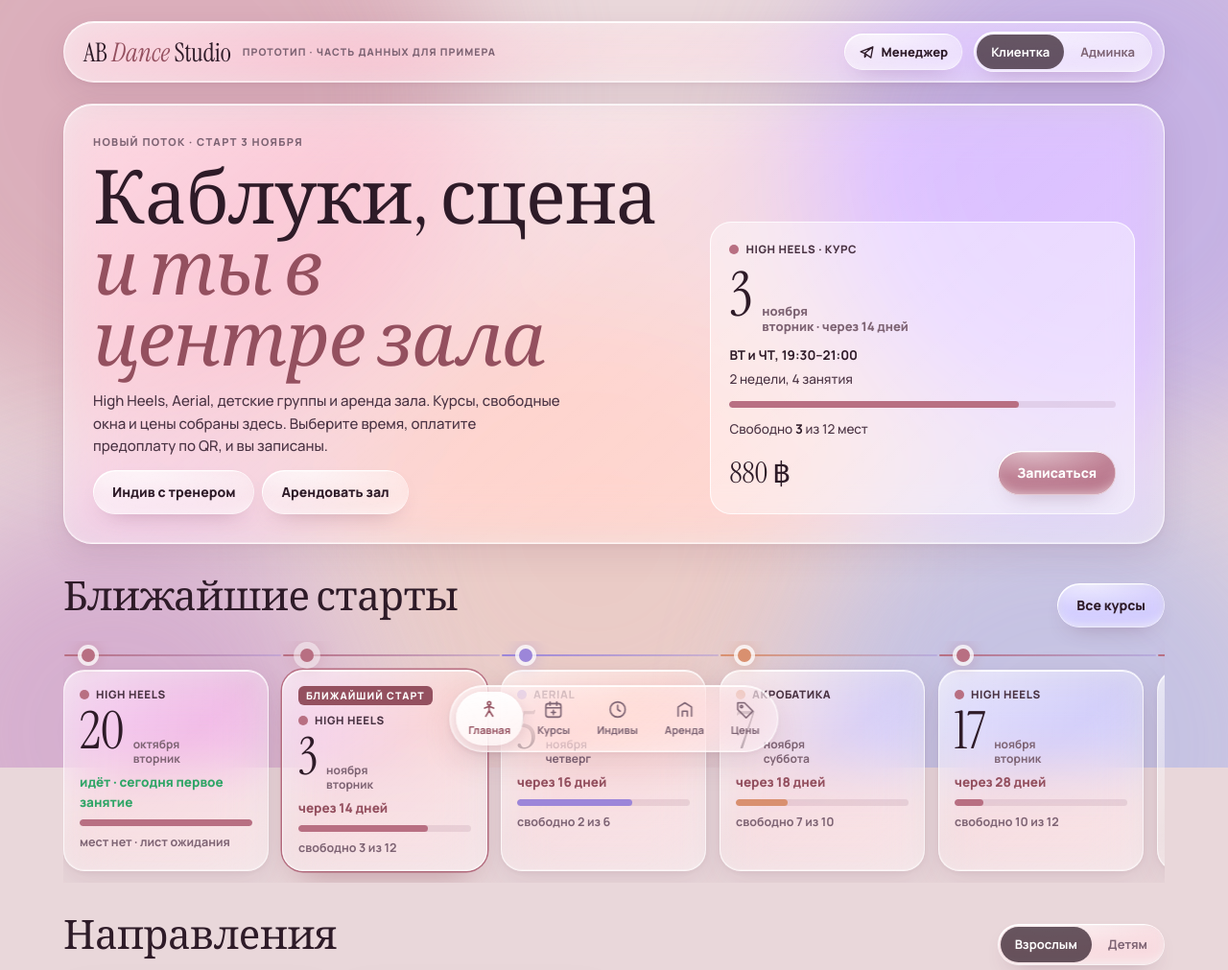
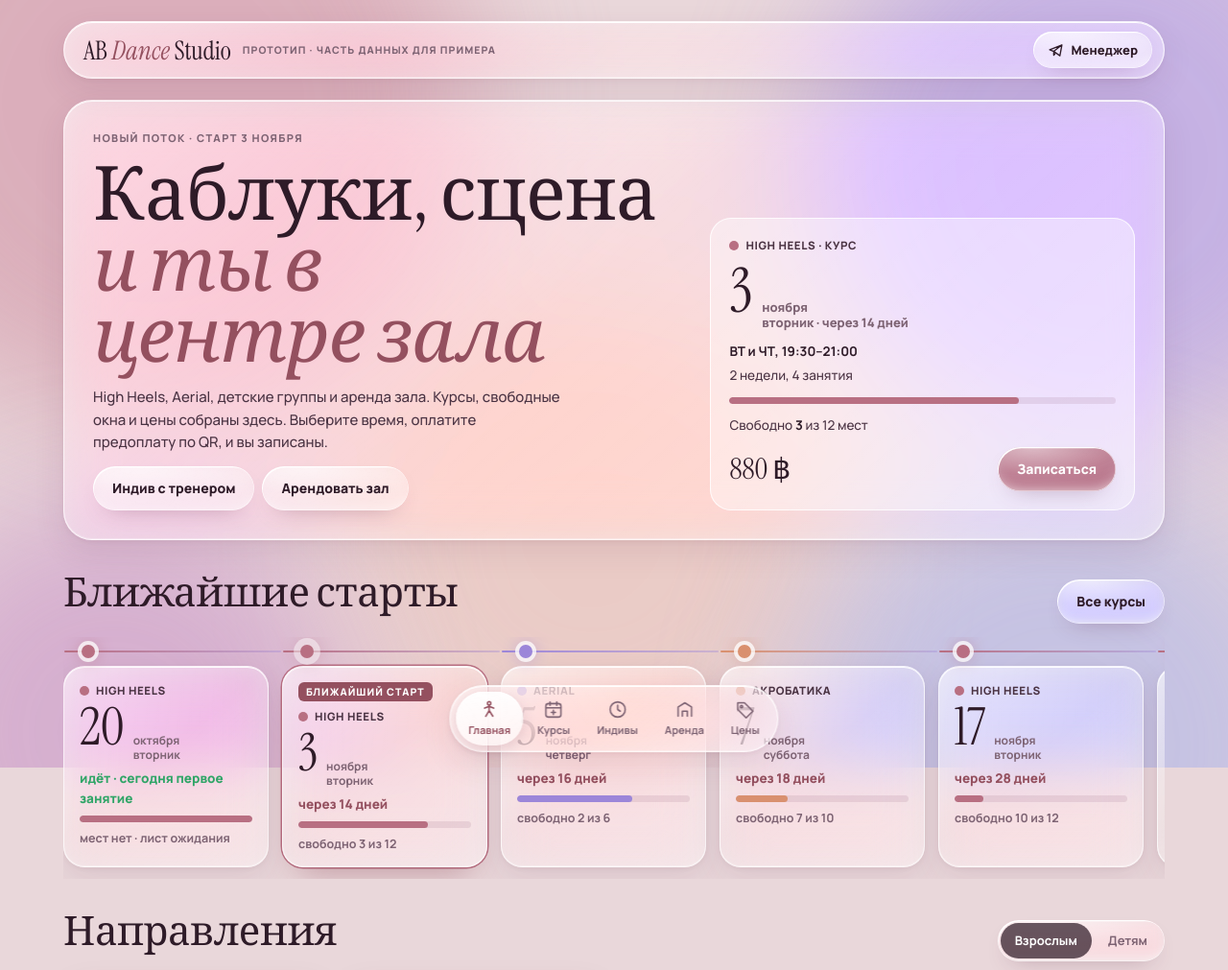
Before and after one commit to elvypromt/ab-dance-app, a plain HTML site: page index.html in a window 1280 px wide. Shown: the top 1011 px of the page at 96% size. Drawn offline with Linux system fonts and the light colour scheme.

Commit message:
Admin toggle visible only to managers
Co-Authored-By: Claude Sonnet 5.5 <noreply@anthropic.com>

```diff
--- a/index.html
+++ b/index.html
@@ -755,6 +755,9 @@ bind.inbox=()=>{
   document.querySelectorAll('[data-off]').forEach(b=>b.onclick=()=>toast('Бот написал: освободилось место, берёте?'))};
 
 try{Telegram.WebApp.ready();Telegram.WebApp.expand()}catch(e){}
+const MANAGER_IDS=[7043604610,221314723];
+const TGU=(window.Telegram&&Telegram.WebApp.initDataUnsafe&&Telegram.WebApp.initDataUnsafe.user)||{};
+if(!MANAGER_IDS.includes(TGU.id))document.querySelector('.bar .seg').style.display='none';
 render();
 </script>
 
```
